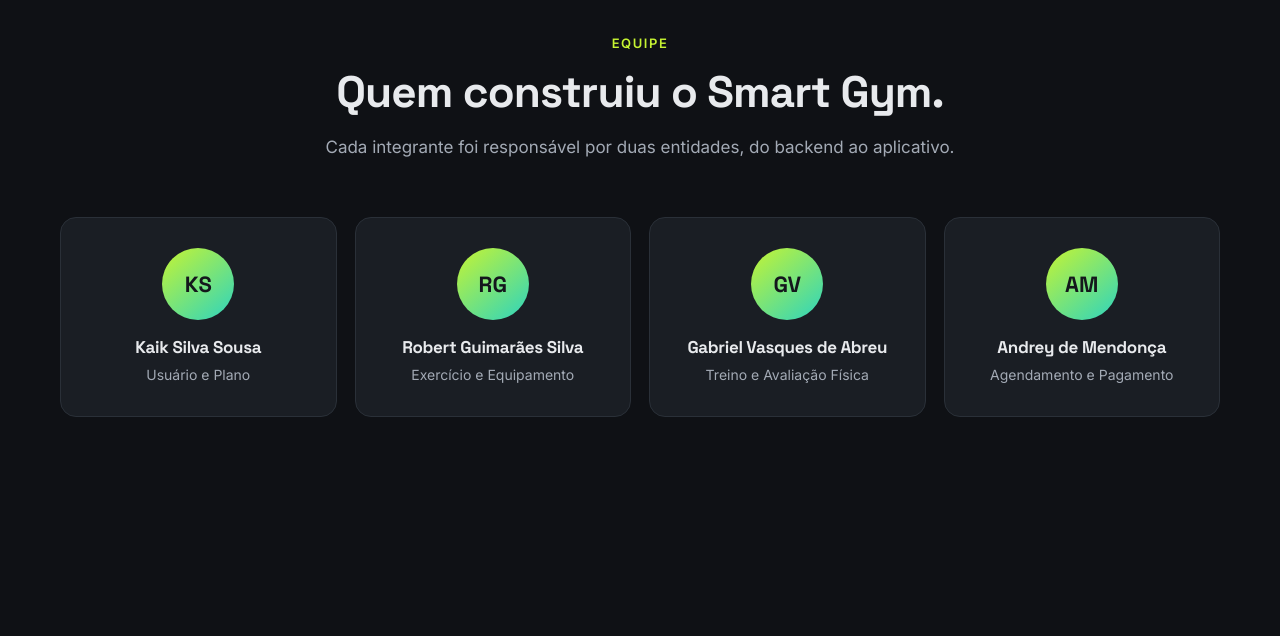
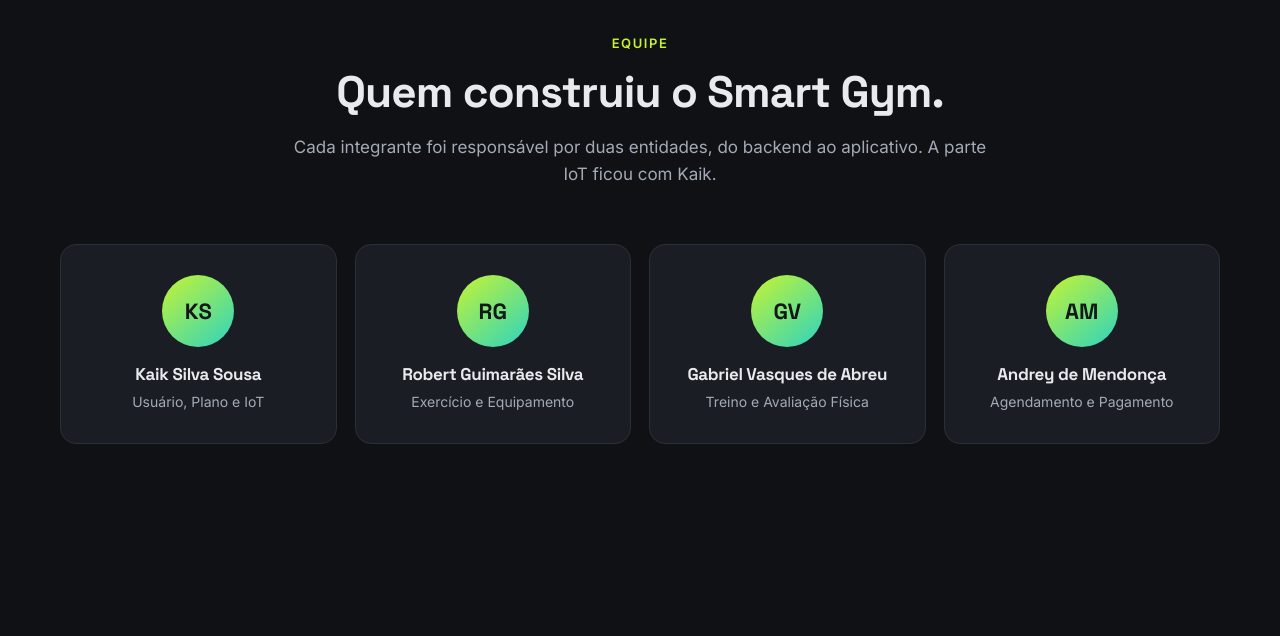
Before and after one commit to kaikdev/smart-gym, a plain HTML site: page landing/index.html in a window 1280 px wide. Shown: the part 6340-6976 px from the top of the page. Drawn offline with Linux system fonts and the light colour scheme.

Commit message:
docs: atribui a parte IoT ao Kaik nos READMEs e na landing page

```diff
--- a/landing/index.html
+++ b/landing/index.html
@@ -313,13 +313,13 @@
         <header class="secao__cabecalho revelar">
           <span class="rotulo">Equipe</span>
           <h2>Quem construiu o Smart Gym.</h2>
-          <p>Cada integrante foi responsável por duas entidades, do backend ao aplicativo.</p>
+          <p>Cada integrante foi responsável por duas entidades, do backend ao aplicativo. A parte IoT ficou com Kaik.</p>
         </header>
         <div class="equipe">
           <article class="membro revelar">
             <span class="membro__avatar" aria-hidden="true">KS</span>
             <h3>Kaik Silva Sousa</h3>
-            <p>Usuário e Plano</p>
+            <p>Usuário, Plano e IoT</p>
           </article>
           <article class="membro revelar">
             <span class="membro__avatar" aria-hidden="true">RG</span>
```
Also changed, not shown: 3 other files.
